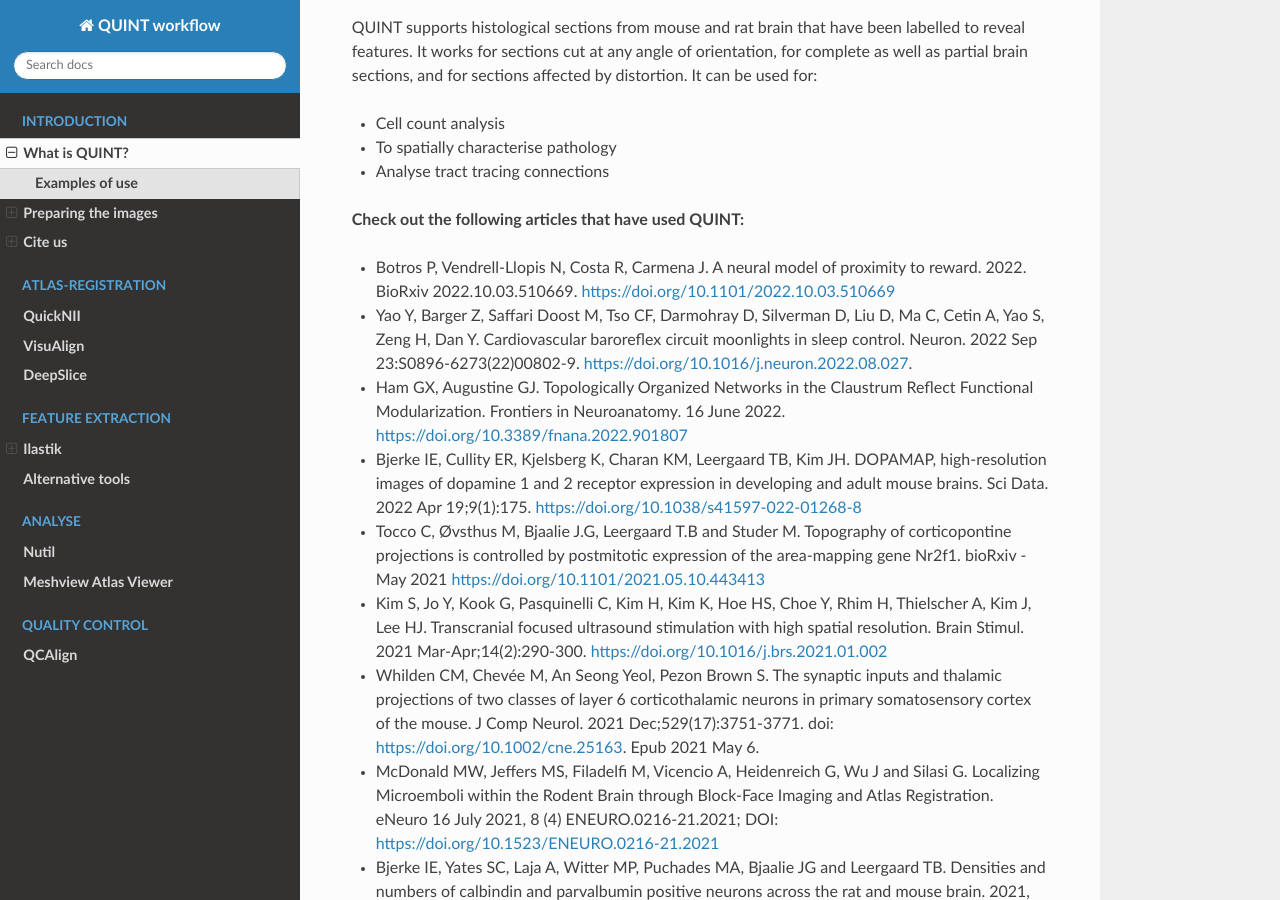
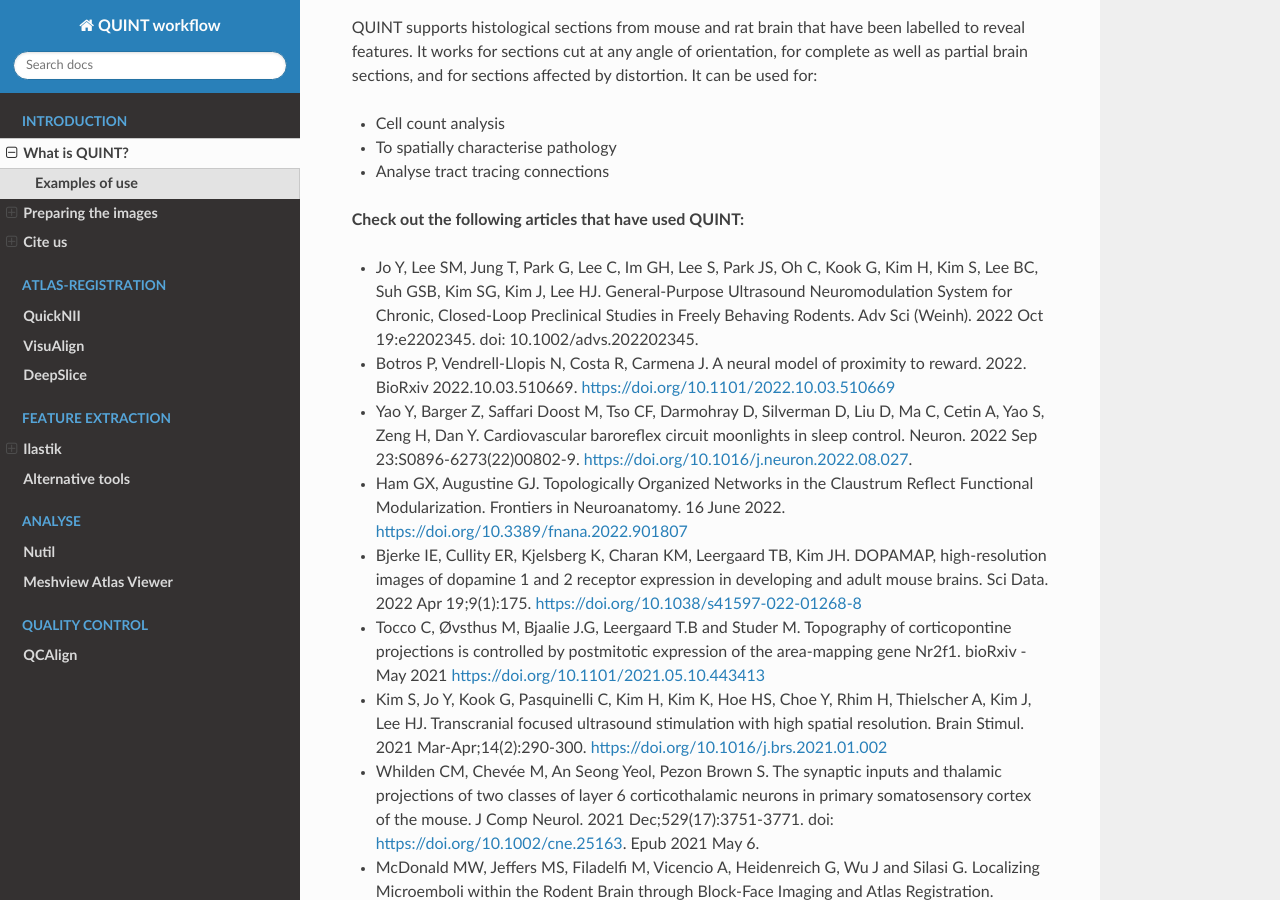
Before and after one commit to Neural-Systems-at-UIO/QUINT_workflow, a Sphinx documentation site: the page built from docs/QUINTintro.rst, in a window 1280 px wide and 900 px high, scrolled down 1571 px. Built offline with Sphinx 7.4.7 and the Read the Docs theme 2.0.0, drawn with Linux system fonts in a browser that asks for light colours.

Commit message:
Update QUINTintro.rst

```diff
--- a/docs/QUINTintro.rst
+++ b/docs/QUINTintro.rst
@@ -39,6 +39,8 @@
 
 **Check out the following articles that have used QUINT:**
 
+* Jo Y, Lee SM, Jung T, Park G, Lee C, Im GH, Lee S, Park JS, Oh C, Kook G, Kim H, Kim S, Lee BC, Suh GSB, Kim SG, Kim J, Lee HJ. General-Purpose Ultrasound Neuromodulation System for Chronic, Closed-Loop Preclinical Studies in Freely Behaving Rodents. Adv Sci (Weinh). 2022 Oct 19:e2202345. doi: 10.1002/advs.202202345.
+
 * Botros P, Vendrell-Llopis N, Costa R, Carmena J. A neural model of proximity to reward. 2022. BioRxiv 2022.10.03.510669. https://doi.org/10.1101/2022.10.03.510669
 
 * Yao Y, Barger Z, Saffari Doost M, Tso CF, Darmohray D, Silverman D, Liu D, Ma C, Cetin A, Yao S, Zeng H, Dan Y. Cardiovascular baroreflex circuit moonlights in sleep control. Neuron. 2022 Sep 23:S0896-6273(22)00802-9. https://doi.org/10.1016/j.neuron.2022.08.027.
```
